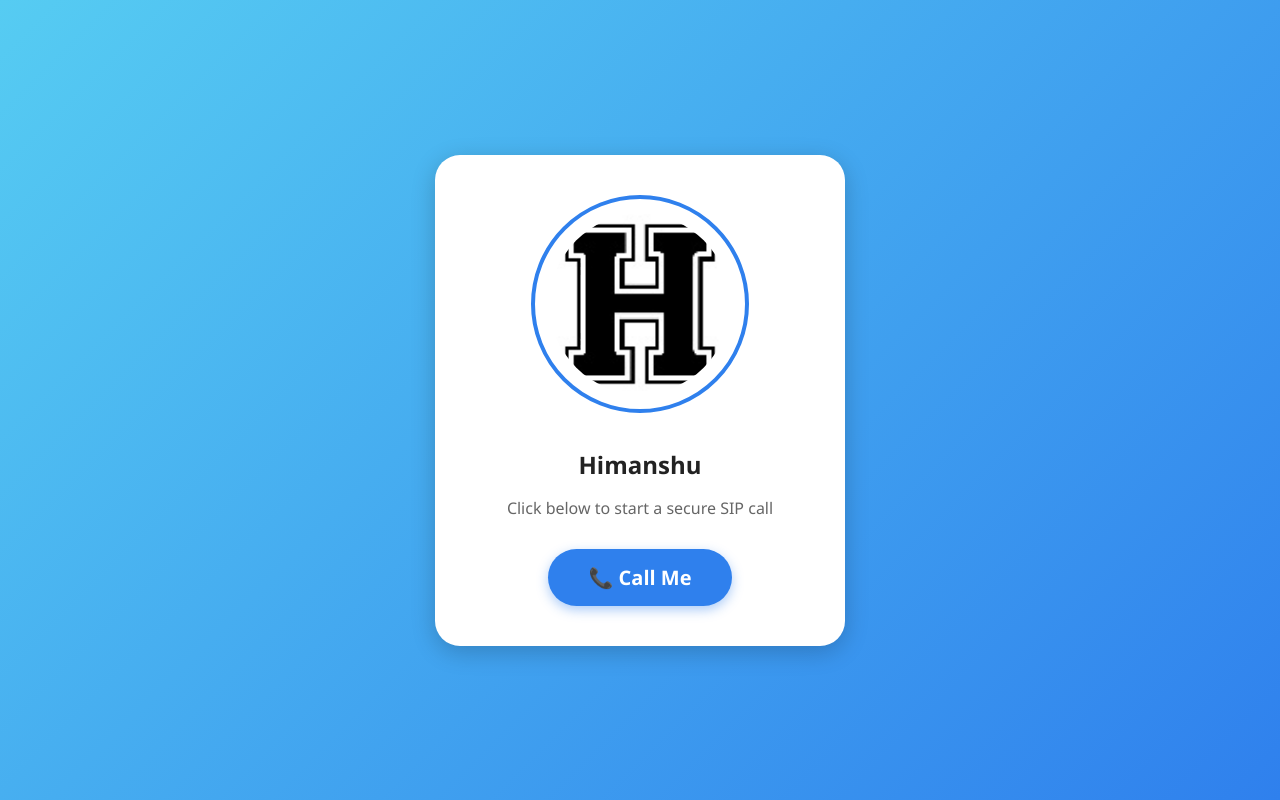
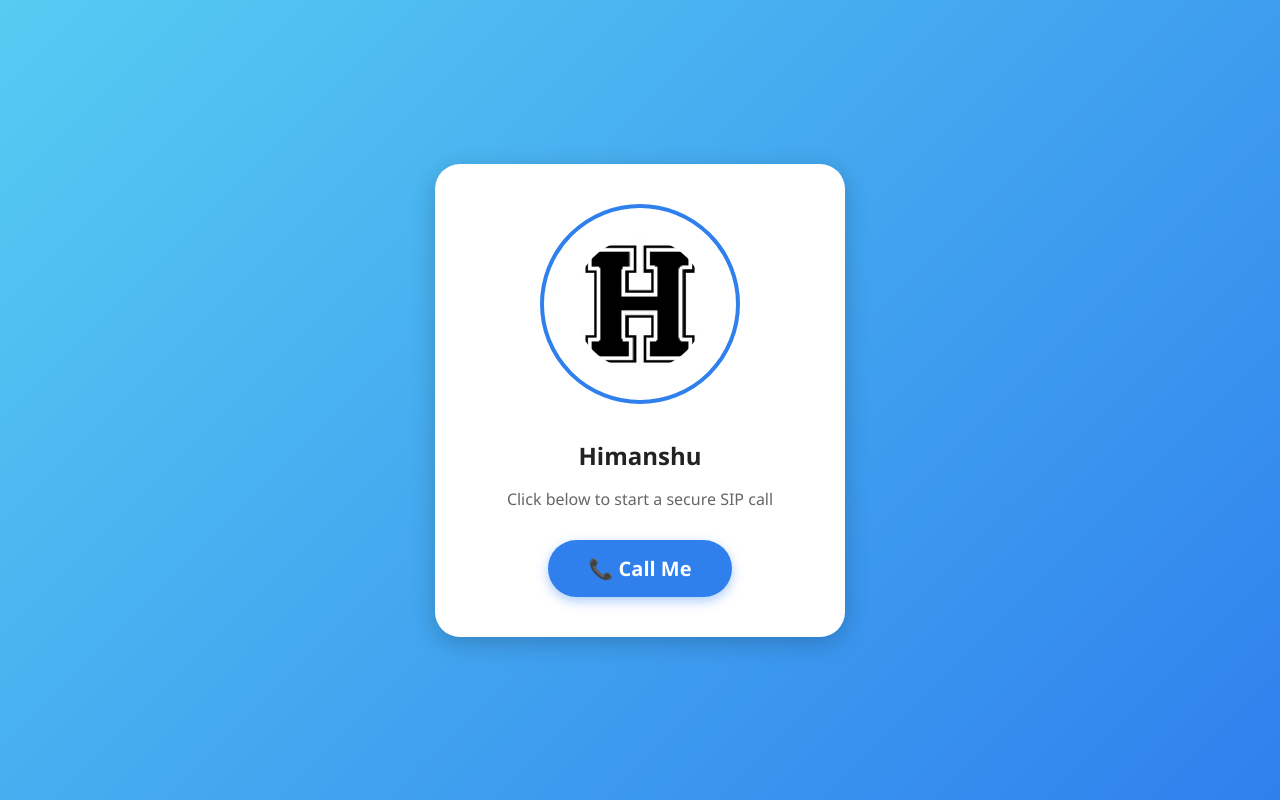
Before and after one commit to himinaction6-gif/Call, a plain HTML site: page index.html in a window 1280 px wide. Drawn offline with Linux system fonts and the light colour scheme.

Commit message:
Update index.html

```diff
--- a/index.html
+++ b/index.html
@@ -6,7 +6,7 @@
   <title>Call Himanshu</title>
   <meta property="og:title" content="Call Himanshu">
   <meta property="og:description" content="Click to start a secure SIP call with Himanshu">
-  <!-- Your uploaded H logo -->
+  <!-- Updated to your real uploaded H logo -->
   <meta property="og:image" content="https://himinaction6-gif.github.io/Call/IMG_0719.jpeg">
   <meta property="og:type" content="website">
   <style>
@@ -29,14 +29,15 @@
       width: 90%;
     }
     .avatar {
-      width: 180px;            /* larger circle for clarity */
-      height: 180px;
-      border-radius: 50%;      /* makes it a circle */
-      object-fit: contain;     /* show the whole H with no crop */
-      background-color: #fff;  /* white fill behind the H */
-      padding: 15px;           /* space around logo inside circle */
+      width: 200px;            /* larger circle */
+      height: 200px;
+      border-radius: 50%;      /* circle shape */
+      object-fit: contain;     /* ensure full H is visible */
+      background-color: #fff;  /* keeps background white */
+      padding: 30px;           /* extra breathing room inside */
       margin-bottom: 20px;
       border: 4px solid #2f80ed;
+      box-sizing: border-box;  /* padding counts inside the circle */
     }
     h1 {
       margin: 10px 0;
@@ -67,7 +68,7 @@
 </head>
 <body>
   <div class="card">
-    <!-- Avatar now displays your H logo clean inside a circle -->
+    <!-- Avatar now uses your H logo properly inside a circle -->
     <img class="avatar" src="IMG_0719.jpeg" alt="H Logo">
     <h1>Himanshu</h1>
     <p>Click below to start a secure SIP call</p>
```
